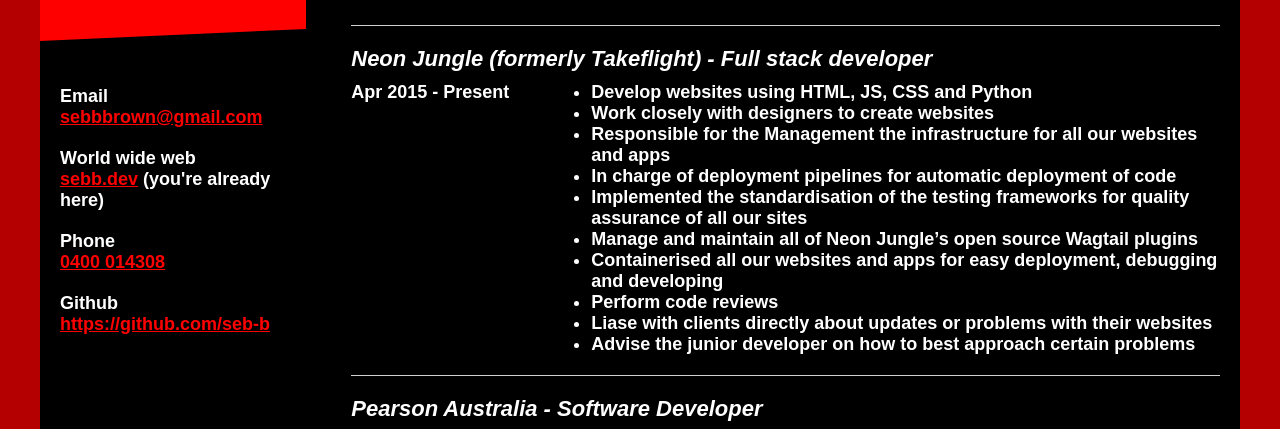
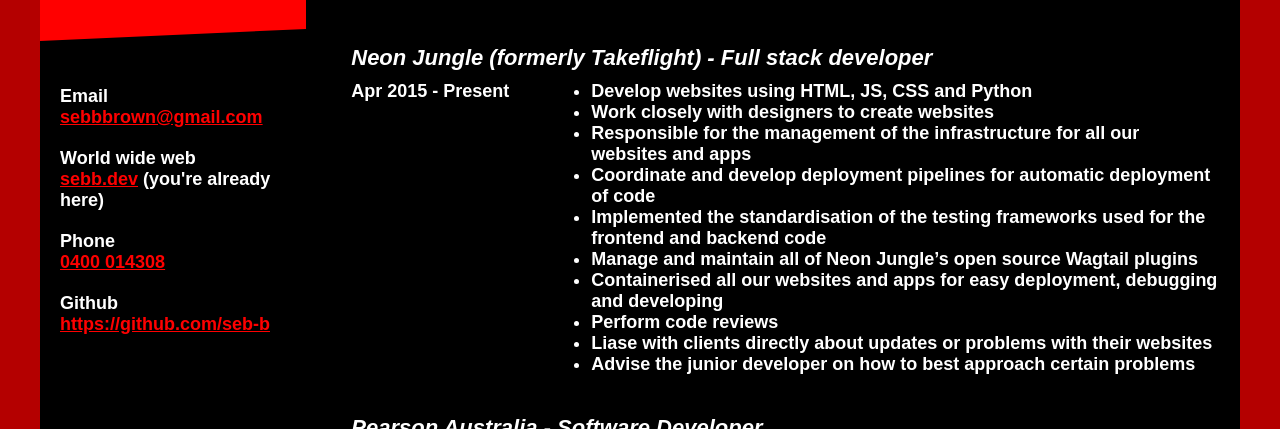
Before and after one commit to seb-b/seb-b, a plain HTML site: page resume.html in a window 1280 px wide. Shown: the part 304-733 px from the top of the page. Drawn offline with Linux system fonts and the light colour scheme; a web font is replaced by a local one.

Commit message:
Few more tweaks. I'll learn to spell someday

```diff
--- a/resume.css
+++ b/resume.css
@@ -97,7 +97,6 @@ body {
   display: grid;
   grid-template-columns: 200px auto;
   grid-template-rows: auto auto;
-  border-top: 1px solid var(--section-line);
   padding: var(--padding-rythm) 0;
 }
 
--- a/resume.html
+++ b/resume.html
@@ -48,9 +48,9 @@
                         <ul>
                             <li>Develop websites using HTML, JS, CSS and Python</li>
                             <li>Work closely with designers to create websites</li>
-                            <li>Responsible for the Management the infrastructure for all our websites and apps</li>
-                            <li>In charge of deployment pipelines for automatic deployment of code</li>
-                            <li>Implemented the standardisation of the testing frameworks for quality assurance of all our sites</li>
+                            <li>Responsible for the management of the infrastructure for all our websites and apps</li>
+                            <li>Coordinate and develop deployment pipelines for automatic deployment of code</li>
+                            <li>Implemented the standardisation of the testing frameworks used for the frontend and backend code</li>
                             <li>Manage and maintain all of Neon Jungle’s open source Wagtail plugins</li>
                             <li>Containerised all our websites and apps for easy deployment, debugging and developing</li>
                             <li>Perform code reviews</li>
@@ -180,7 +180,6 @@
                                 <li>NginX</li>
                                 <li>Systemd</li>
                                 <li>Ansible</li>
-                                <li>AWS Lambda</li>
                             </ul>
                         </div>
                         <div class='skills__pair'>
@@ -188,6 +187,7 @@
                             <ul>
                                 <li>Gitlab pipelines</li>
                                 <li>Bugsnag</li>
+                                <li>AWS Lambda</li>
                             </ul>
                         </div>
                         <div class='skills__pair'>
```
